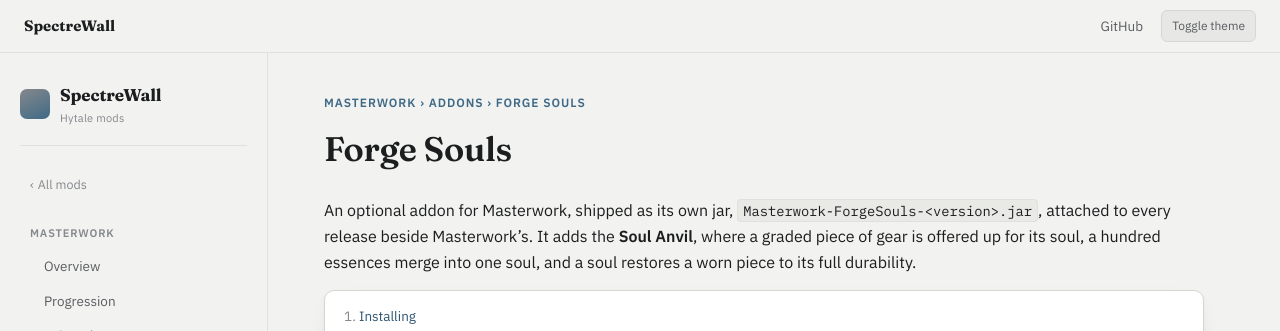
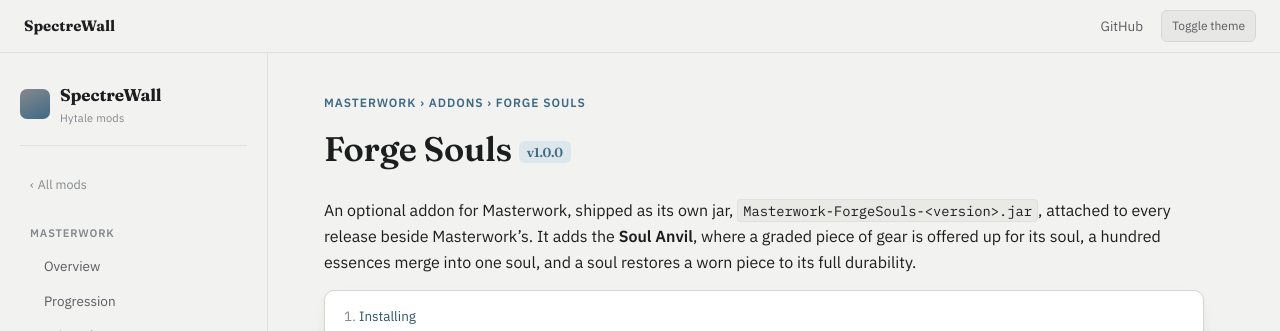
Before and after one commit to spectrewall/spectrewall.github.io, a Jekyll site: the page built from masterwork/addons/forge-souls.md, in a window 1280 px wide and 900 px high. Shown: the top 331 px of the window. Built offline with Jekyll 4.4.1, drawn with Linux system fonts in a browser that asks for light colours.

Commit message:
Show Forge Souls' version beside its title

```diff
--- a/masterwork/addons/forge-souls.md
+++ b/masterwork/addons/forge-souls.md
@@ -2,11 +2,12 @@
 title: Forge Souls
 permalink: /masterwork/addons/forge-souls/
 mod: masterwork
+version: 1.0.0
 ---
 
 <div class="eyebrow">Masterwork &rsaquo; Addons &rsaquo; Forge Souls</div>
 
-# Forge Souls
+# Forge Souls <span class="version-tag">v{{ page.version }}</span>
 {: .no_toc }
 
 An optional addon for Masterwork, shipped as its own jar, `Masterwork-ForgeSouls-<version>.jar`, attached to every release beside Masterwork's. It adds the **Soul Anvil**, where a graded piece of gear is offered up for its soul, a hundred essences merge into one soul, and a soul restores a worn piece to its full durability.
```
